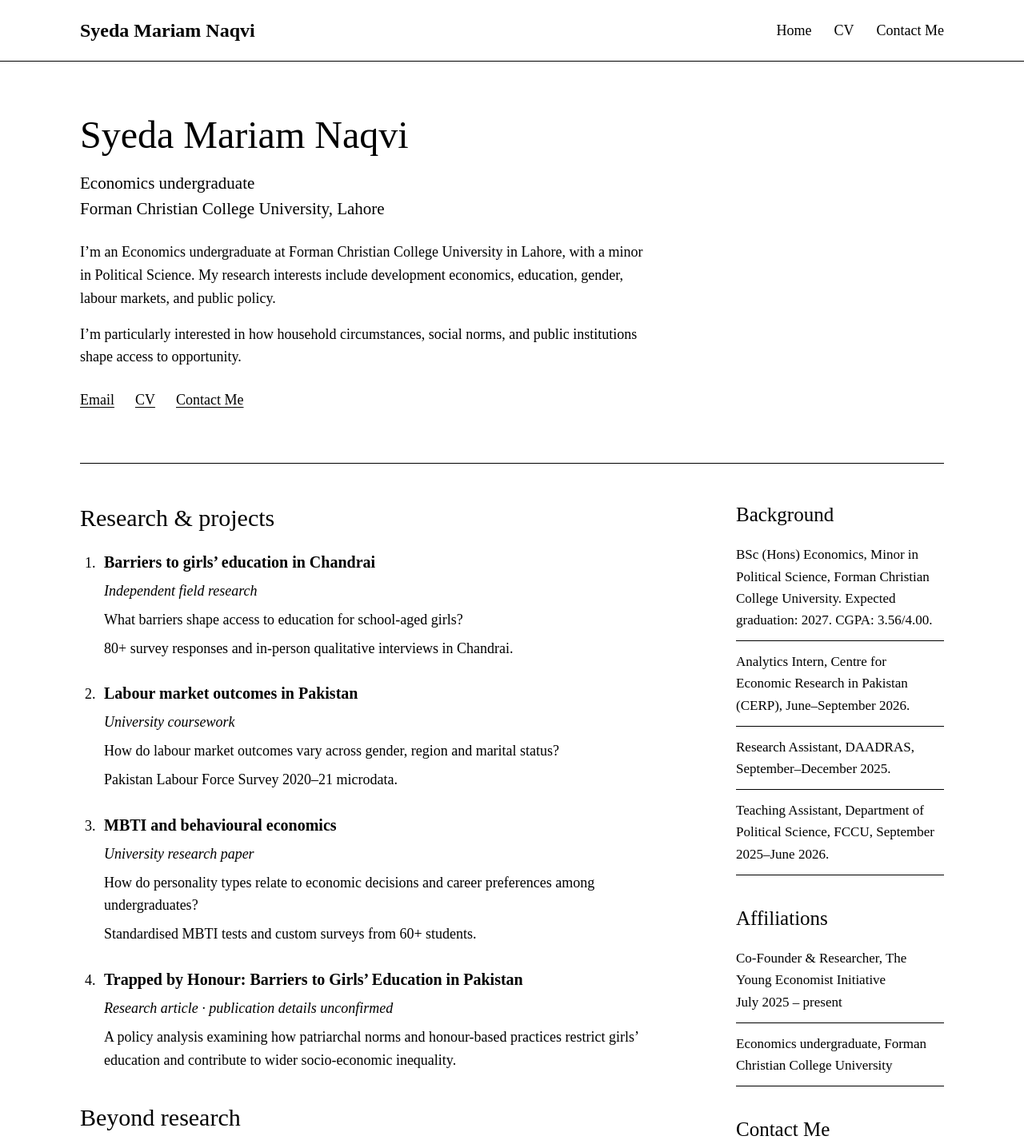
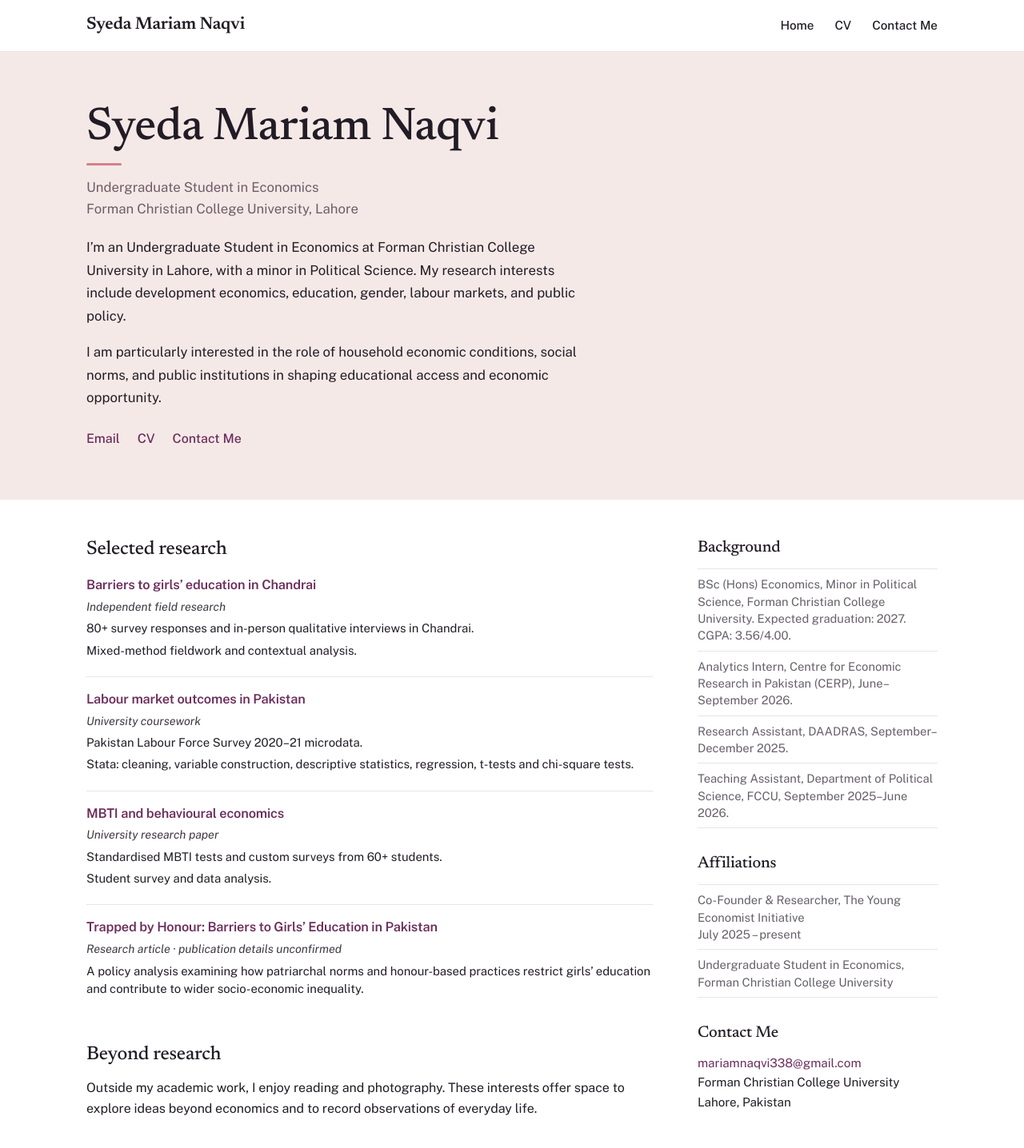
Before and after one commit to mariamnaqvi338-bot/personal-website-, a React (Vite) app: page / in a window 1280 px wide. Shown: the top 1436 px of the page at 80% size. Built offline with nearby package versions, Linux system fonts and the light colour scheme.

Commit message:
Match reference fonts, academic tone and plum-blush palette

```diff
--- a/index.html
+++ b/index.html
@@ -1 +1 @@
-<!doctype html><html lang="en"><head><meta charset="UTF-8"/><meta name="viewport" content="width=device-width, initial-scale=1"/><meta name="theme-color" content="#ffffff"/><meta name="description" content="Syeda Mariam Naqvi — Economics undergraduate at FCCU, Lahore. Education, research experience, CV and contact information."/><title>Syeda Mariam Naqvi</title></head><body><div id="root"></div><script type="module" src="/src/main.tsx"></script></body></html>
+<!doctype html><html lang="en"><head><meta charset="UTF-8"/><meta name="viewport" content="width=device-width, initial-scale=1"/><meta name="theme-color" content="#ffffff"/><meta name="description" content="Syeda Mariam Naqvi — Economics undergraduate at FCCU, Lahore. Education, research experience, CV and contact information."/><link rel="preconnect" href="https://fonts.googleapis.com"><link rel="preconnect" href="https://fonts.gstatic.com" crossorigin><link href="https://fonts.googleapis.com/css2?family=Newsreader:ital,opsz,wght@0,6..72,400;0,6..72,500;0,6..72,600;1,6..72,400&amp;family=Public+Sans:ital,wght@0,400;0,500;0,600;1,400&amp;display=swap" rel="stylesheet"><title>Syeda Mariam Naqvi</title></head><body><div id="root"></div><script type="module" src="/src/main.tsx"></script></body></html>
--- a/src/main.tsx
+++ b/src/main.tsx
@@ -19,26 +19,28 @@
       </header>
       <main id="main">
         <section id="home" aria-labelledby="home-title">
+          <div className="hero-inner">
           <div className="introduction">
           <h1 id="home-title">{personal.name}</h1>
-          <p className="role">Economics undergraduate<br />Forman Christian College University, Lahore</p>
-          <p>I’m an Economics undergraduate at Forman Christian College University in Lahore, with a minor in Political Science. My research interests include development economics, education, gender, labour markets, and public policy.</p>
-          <p>I’m particularly interested in how household circumstances, social norms, and public institutions shape access to opportunity.</p>
+          <p className="role">Undergraduate Student in Economics<br />Forman Christian College University, Lahore</p>
+          <p>I’m an Undergraduate Student in Economics at Forman Christian College University in Lahore, with a minor in Political Science. My research interests include development economics, education, gender, labour markets, and public policy.</p>
+          <p>I am particularly interested in the role of household economic conditions, social norms, and public institutions in shaping educational access and economic opportunity.</p>
           <p className="home-links"><a href={`mailto:${personal.email}`}>Email</a><a href="#cv">CV</a><a href="#contact">Contact Me</a></p>
           </div>
           {personal.portrait && <img className="portrait" src={personal.portrait} alt="Syeda Mariam Naqvi" />}
+          </div>
         </section>
         <div className="content-grid">
           <div className="main-column">
             <section aria-labelledby="research-title">
-              <h2 id="research-title">Research & projects</h2>
+              <h2 id="research-title">Selected research</h2>
               <ol className="research-list">
                 {projects.slice(0, 3).map(project => (
                   <li key={project.title}>
                     <h3>{project.title}</h3>
                     <p><em>{project.type}</em></p>
-                    <p>{project.question}</p>
                     <p>{project.data}</p>
+                    <p>{project.methods}</p>
                   </li>
                 ))}
                 {writing.map(item => (
@@ -52,7 +54,7 @@
             </section>
             <section aria-labelledby="beyond-title">
               <h2 id="beyond-title">Beyond research</h2>
-              <p>Outside my academic work, I enjoy reading and photography. They give me other ways to explore ideas, notice details, and look at the world around me.</p>
+              <p>Outside my academic work, I enjoy reading and photography. These interests offer space to explore ideas beyond economics and to record observations of everyday life.</p>
             </section>
             <section id="cv" aria-labelledby="cv-title">
               <h2 id="cv-title">CV</h2>
@@ -75,7 +77,7 @@
                 {experience.filter(item => item.organization === 'The Young Economist Initiative').map(item => (
                   <li key={item.organization}>{item.role}, {item.organization}<br />{item.date}</li>
                 ))}
-                <li>Economics undergraduate, Forman Christian College University</li>
+                <li>Undergraduate Student in Economics, Forman Christian College University</li>
               </ul>
             </section>
             <section id="contact" aria-labelledby="contact-title">
@@ -87,7 +89,7 @@
       </main>
       <footer>
         <div className="footer-inner">
-          <div><strong>{personal.name}</strong><p>Economics undergraduate<br />Forman Christian College University</p></div>
+          <div><strong>{personal.name}</strong><p>Undergraduate Student in Economics<br />Forman Christian College University</p></div>
           <div><a href={`mailto:${personal.email}`}>{personal.email}</a><p>{personal.location}</p></div>
           <div><a href="#cv">CV</a><p>© {new Date().getFullYear()} {personal.name}</p></div>
         </div>
```
Also changed, not shown: src/style.css, 1 other file (tests, documents, lock files or other folders).
